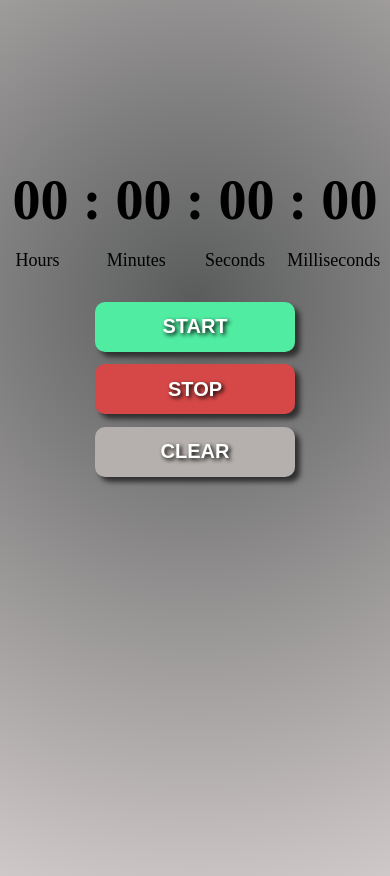
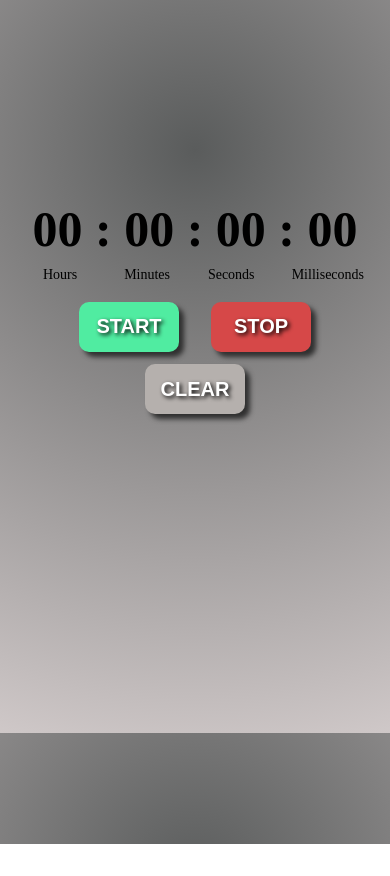
Before and after one commit to graysonhicks/tiy-2.4-stopwatch, a plain HTML site: page index.html in a window 390 px wide. After the commit the page ends 844 px from the top, so only its background shows below. Drawn offline with Linux system fonts and the light colour scheme.

Commit message:
fixed media queries

```diff
--- a/main.css
+++ b/main.css
@@ -1,5 +1,5 @@
 body {
-  height: 700px;
+  height: 505px;
   background: radial-gradient(circle at 50% 300px, #5a5c5c, #cfc8c8);
 }
 
@@ -8,7 +8,7 @@ body {
   width: 100%;
   background: transparent;
   max-width: 1080px;
-  margin-left: 10%;
+  margin-left: 7.5%;
 }
 
 .stopwatch {
@@ -84,21 +84,107 @@ button {
   }
 }
 
-@media (max-width: 800px) {
+@media (max-width: 1024px) {
+  body {
+    height: 750px;
+  }
+  .container {
+    margin-left: 0px;
+    padding-top: 100px;
+  }
+}
+
+
+@media (max-width: 768px) {
+  .container {
+    margin-top: 15%;
+  }
+  h1.elapsed-time {
+    font-size: 80px;
+  }
+  body {
+    height: 900px;
+    background: radial-gradient(circle at 50% 375px, #5a5c5c, #cfc8c8);
+  }
+}
+
+@media (max-width: 736px) {
   .stopwatch {
     font-size: 48px;
   }
   .container {
     margin-left: 0px;
+    padding-top: 15px;
+    margin-top: 60px;
   }
   .caption li {
     width: 13%;
+    padding-left: 25px;
+    padding-right: 25px;
+  }
+  h1.elapsed-time {
+    margin-top: 0px;
+  }
+  body {
+    height: 345px;
+    background: radial-gradient(circle at 50% 175px, #5a5c5c, #cfc8c8);
   }
 }
 
-@media (max-width: 768px) {
+@media (max-width: 667px) {
+  body {
+    height: 307px;
+    background: radial-gradient(circle at 50% 150px, #5a5c5c, #cfc8c8);
+  }
+}
+
+@media (max-width: 568px) {
+  h1.elapsed-time {
+    font-size: 60px;
+  }
+  .controls button {
+    width: 150px;
+  }
   .container {
-    margin-top: 45%;
+    margin-top: 50px;
+    padding-top: 0px;
+    height: 210px;
+  }
+  body {
+    height: 262px;
+    background: radial-gradient(circle at 50% 150px, #5a5c5c, #cfc8c8);
+  }
+  .caption {
+    margin-top: 5px;
+    margin-bottom: 5px;
+  }
+  .stopwatch {
+    height: 100px;
+  }
+  .caption li {
+    width: 13%;
+    padding-left: 18px;
+    padding-right: 18px;
+  }
+}
+
+@media (max-width: 480px) {
+  .controls button {
+    width: 100px;
+    margin-left: 10px;
+    margin-right: 10px;
+}
+  .container {
+    margin-top: 75px;
+  }
+  body {
+    height: 225px;
+  }
+  .caption li {
+    width: 13%;
+    padding-left: 25px;
+    padding-right: 25px;
+    font-size: 14px;
   }
 }
 
@@ -108,7 +194,18 @@ button {
     margin-left: -5%;
   }
   .caption li {
-    width: 24%;
+    width: 10%;
+    padding-left: 20px;
+    padding-right: 20px;
+  }
+  h1.elapsed-time {
+    font-size: 50px;
+  }
+  .container {
+    margin-top: 200px;
+  }
+  body {
+    height: 525px;
   }
 }
 
@@ -116,8 +213,41 @@ button {
   .stopwatch {
     font-size: 36px;
   }
-
+  body {
+    height: 458px;
+  }
   button {
     margin-top: 15px;
   }
 }
+
+@media (max-width: 320px) {
+  body {
+    height: 408px;
+  }
+  .container {
+    margin-top: 150px;
+  }
+  h1.elapsed-time {
+    font-size: 40px;
+  }
+  .caption {
+    margin-right: 25px;
+  }
+  .caption li {
+    width: 8%;
+    padding-left: 20px;
+    padding-right: 20px;
+  }
+  .controls button {
+    font-size: 16px;
+    padding: 2px;
+    width: 85px;
+}
+}
+
+@media (max-width: 320px) and (max-height: 480px) {
+  body {
+    height: 320px;
+  }
+}
--- a/main.js
+++ b/main.js
@@ -20,7 +20,7 @@ var timerInterval; // must be set outside timer function so it can be cleared by
   //START BUTTON
       function startButtonHandler(evt){
         //define counter and set interval
-        timerInterval = setInterval(timer, 1);
+        timerInterval = setInterval(timer, 10);
         var counter = 0;
         //counter function and printing
         function timer(){
```
